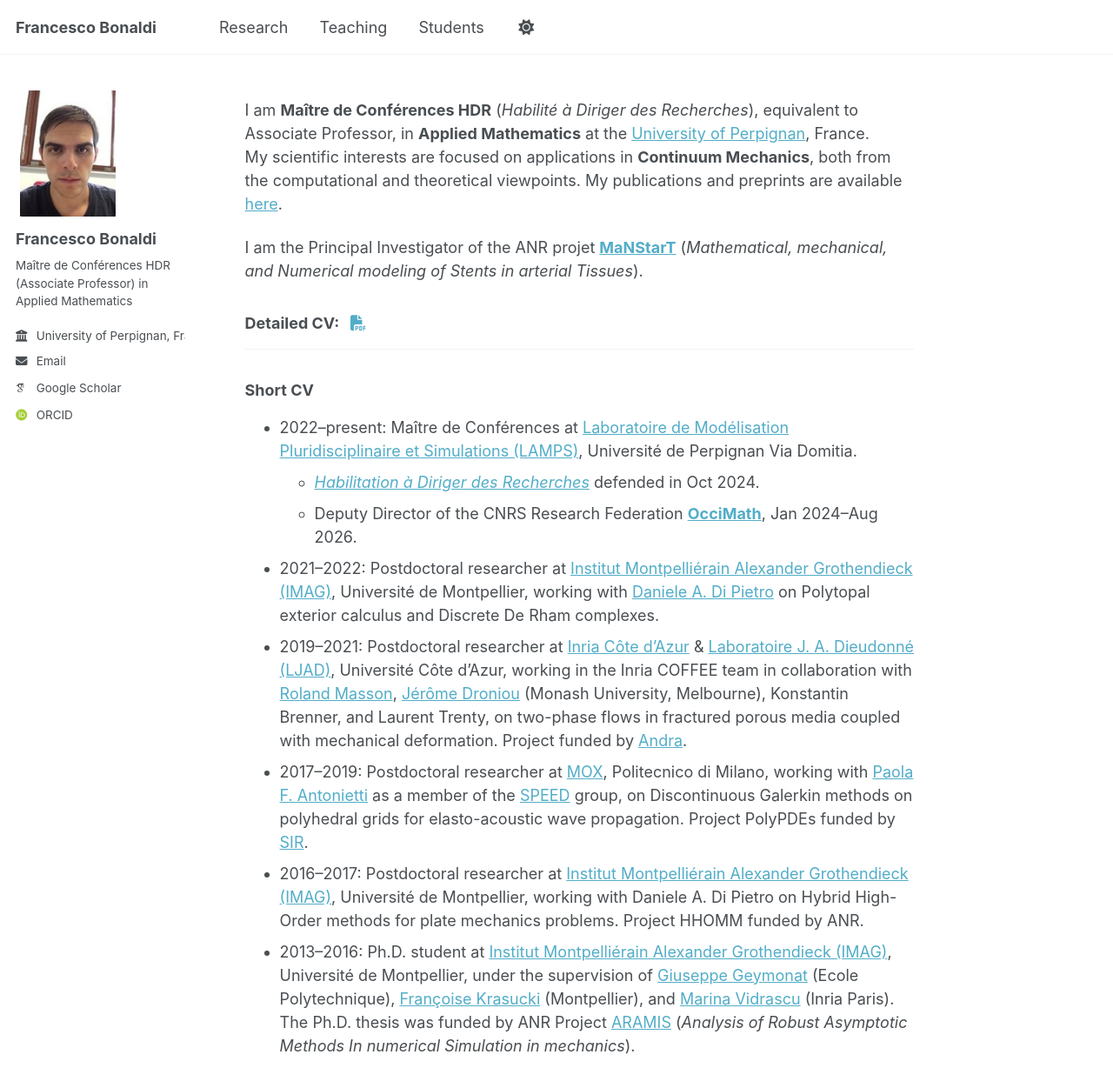
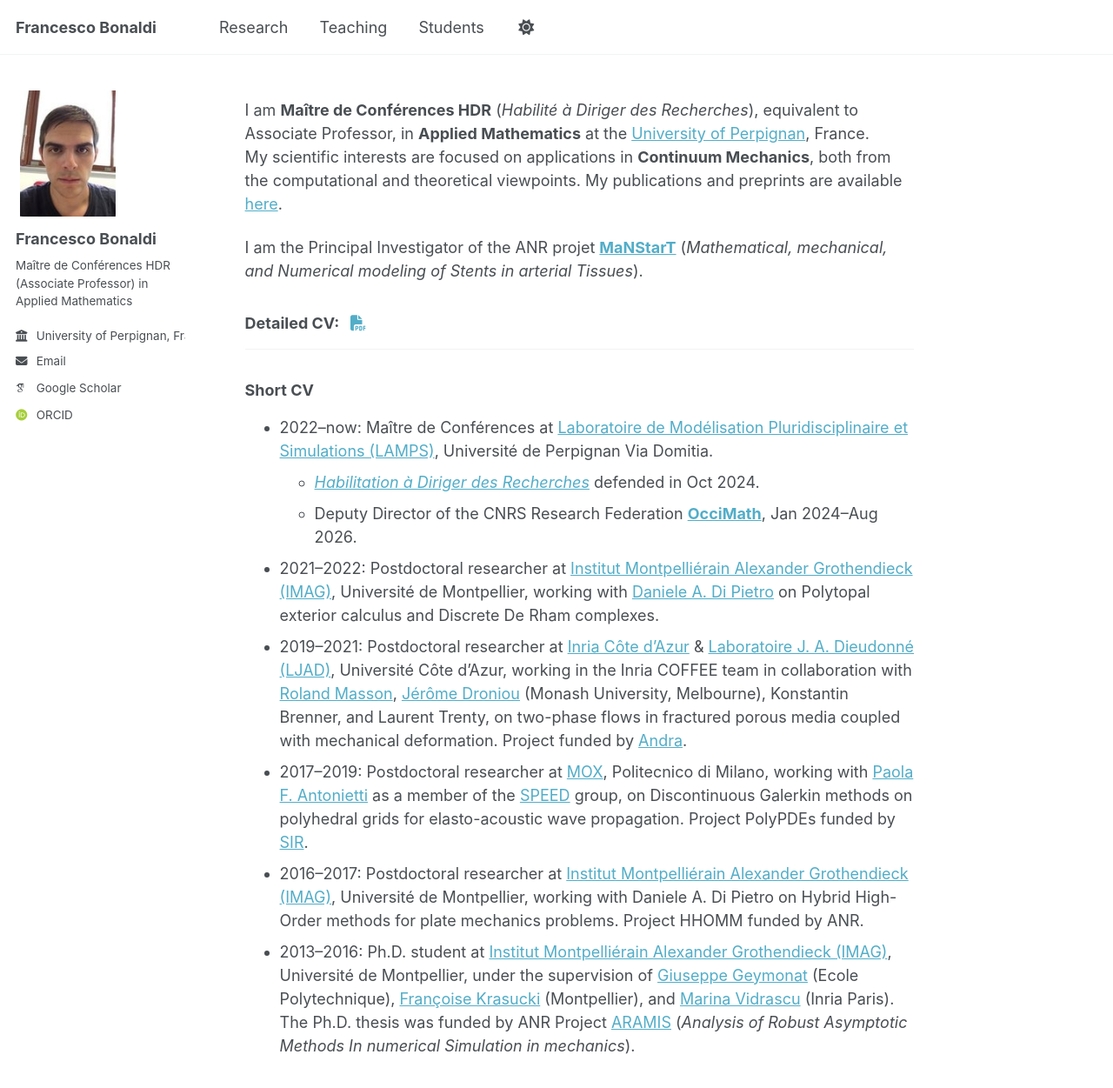
Before and after one commit to fbonaldi/fbonaldi.github.io, a Jekyll site: the page built from _pages/about.md, in a window 1280 px wide and 1261 px high. Shown: the top 1251 px of the window at 87% size. Built offline with Jekyll 4.4.1, drawn with Linux system fonts in a browser that asks for light colours; some web fonts are replaced; a script bundle is joined from its source files by our own code; library files that are not in the unit come from our copies.

Commit message:
Update about.md

```diff
--- a/_pages/about.md
+++ b/_pages/about.md
@@ -14,7 +14,7 @@ I am the Principal Investigator of the ANR projet [**MaNStarT**](https://anr.fr/
 ---
 ### Short CV
 
-* 2022–present: Maître de Conférences at [Laboratoire de Modélisation Pluridisciplinaire et Simulations (LAMPS)](https://lamps.univ-perp.fr/), Université de Perpignan Via Domitia.
+* 2022–now: Maître de Conférences at [Laboratoire de Modélisation Pluridisciplinaire et Simulations (LAMPS)](https://lamps.univ-perp.fr/), Université de Perpignan Via Domitia.
   * [_Habilitation à Diriger des Recherches_](https://doctorat-hdr.univ-perp.fr/medias/fichier/avis-soutenance-hdr_1728913127290-pdf?ID_FICHE=1041308) defended in Oct 2024.
   * Deputy Director of the CNRS Research Federation [**OcciMath**](https://occi.math.cnrs.fr/), Jan 2024–Aug 2026.
 * 2021–2022: Postdoctoral researcher at [Institut Montpelliérain Alexander Grothendieck (IMAG)](https://imag.umontpellier.fr/), Université de Montpellier, working with [Daniele A. Di Pietro](https://imag.umontpellier.fr/~di-pietro/) on Polytopal exterior calculus and Discrete De Rham complexes.
```
